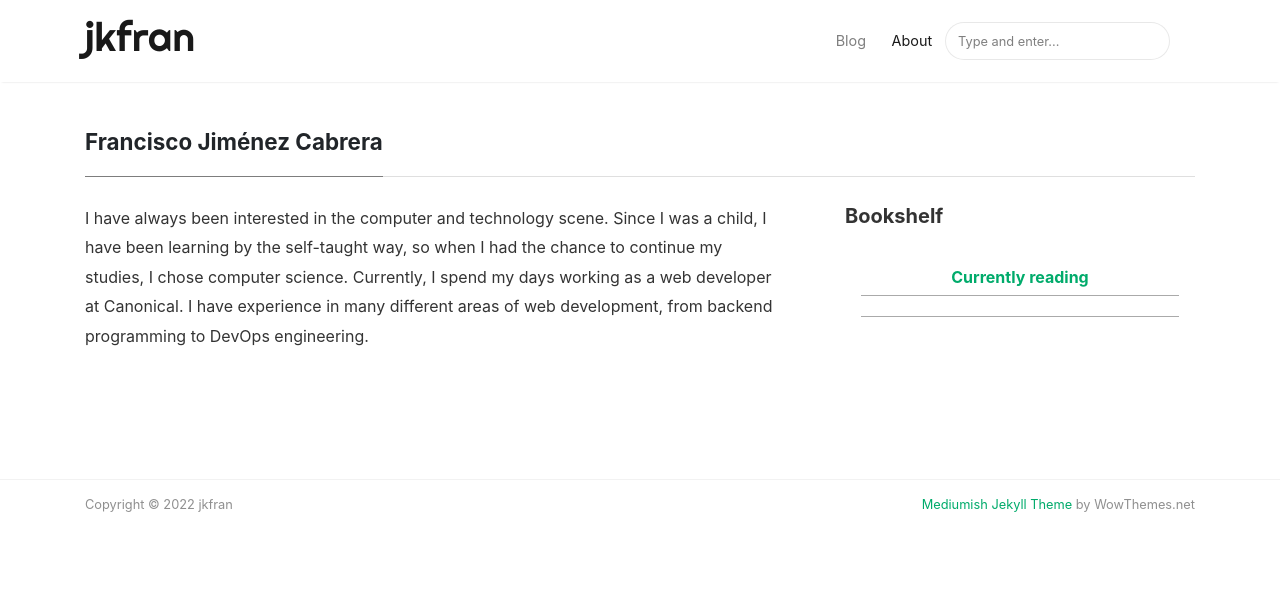
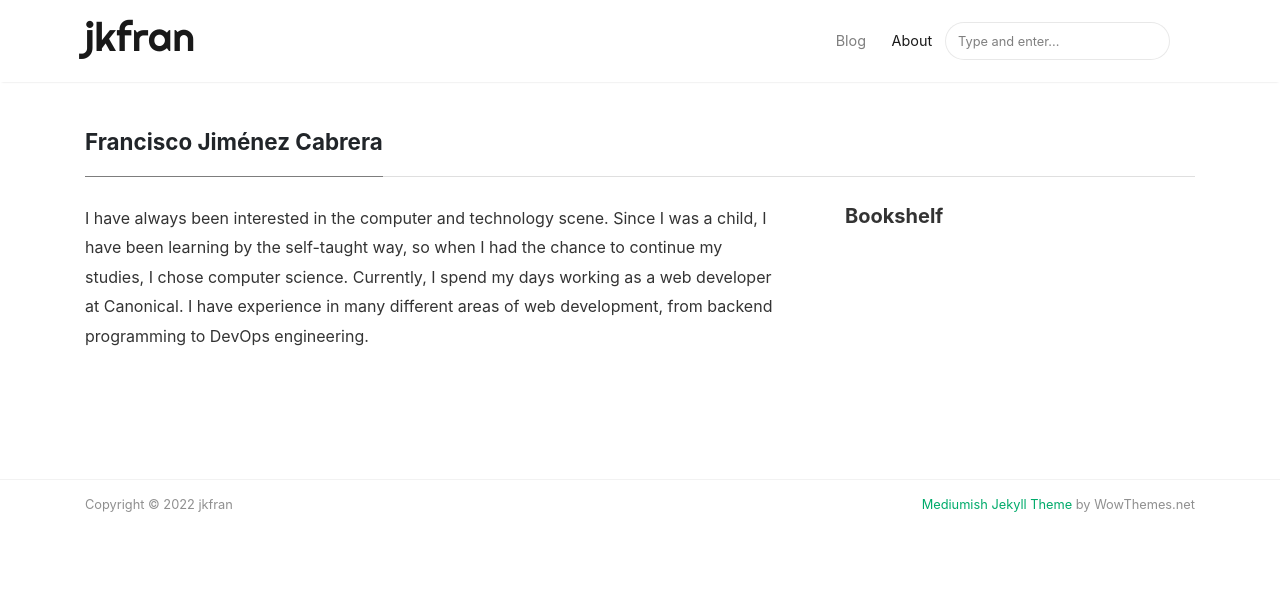
Before and after one commit to jkfran/jkfran.com, a Jekyll site: the page built from _pages/about.md, in a window 1280 px wide. Shown: the top 597 px of the page. Built offline with Jekyll 4.4.1, drawn with Linux system fonts in a browser that asks for light colours; nearby versions of some CDN libraries; grey boxes are pictures that could not be loaded.

Commit message:
Update about.md

```diff
--- a/_pages/about.md
+++ b/_pages/about.md
@@ -14,15 +14,7 @@ comments: true
     <div class="sticky-top sticky-top-80">
       <h5>Bookshelf</h5>
 
-      <div id="gr_custom_widget_1643813099">
-        <div class="gr_custom_container_1643813099">
-          <h2 class="gr_custom_header_1643813099">
-            <a style="text-decoration: none;" rel="nofollow" href="https://www.goodreads.com/review/list/76125049-fran-jim-nez-cabrera?shelf=currently-reading&amp;utm_medium=api&amp;utm_source=custom_widget">Currently reading</a>
-          </h2>
-          <div class="gr_custom_each_container_1643813099"></div>
-        </div>
-      </div>
-
+      <div id="gr_custom_widget_1643813099"></div>
       <div id="gr_custom_widget_1643812651"></div>
 
     </div>
```
